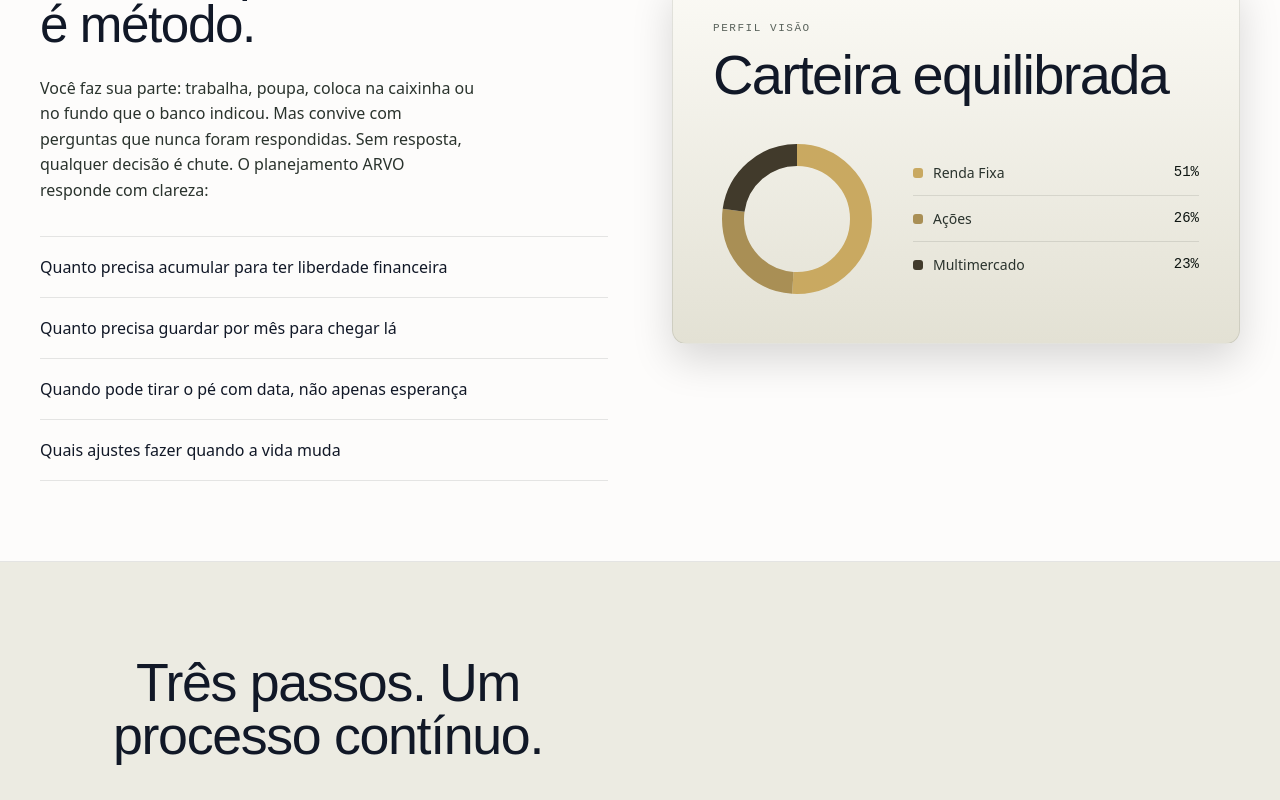
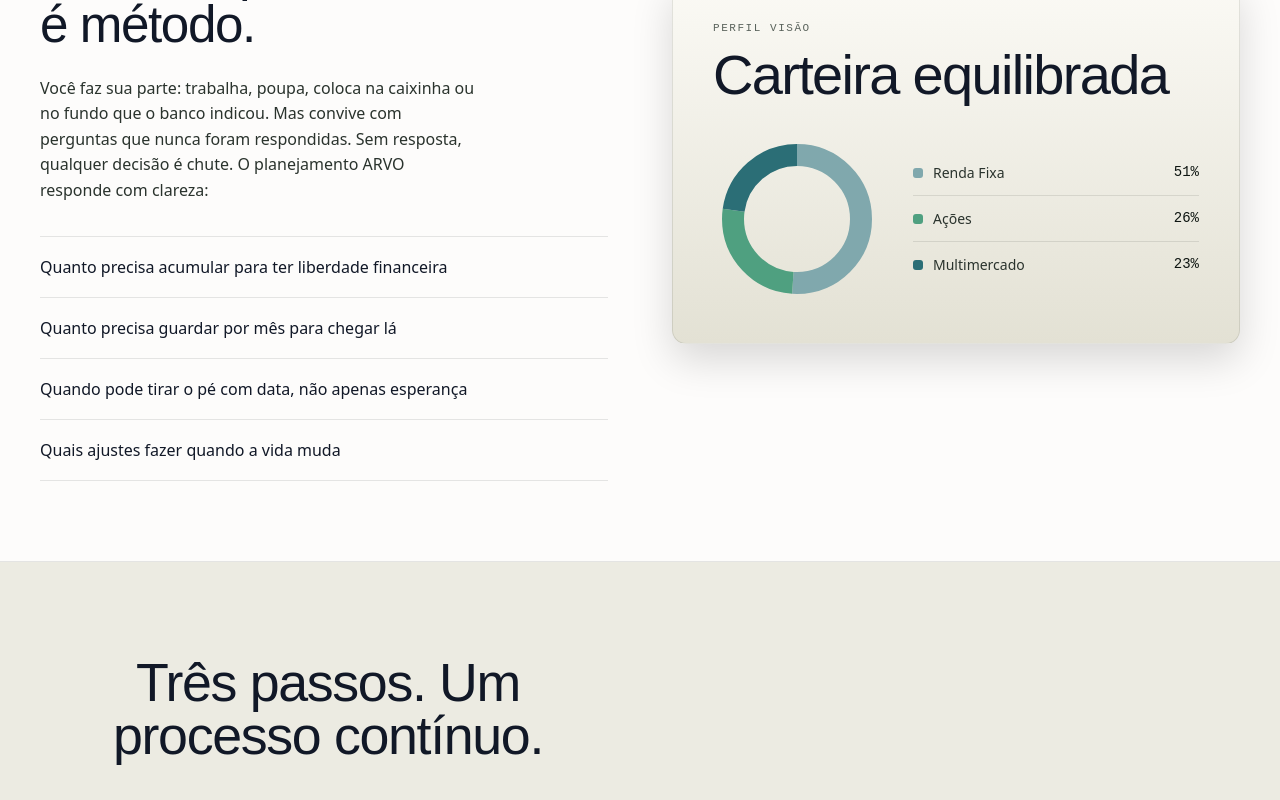
Before and after one commit to luslater/arvo, a Next.js app: page / in a window 1280 px wide. Shown: the part 1180-1980 px from the top of the page. Built offline with nearby package versions, Linux system fonts and the light colour scheme.

Commit message:
fix(ui): replace gold accent with brand teal in landing page

```diff
--- a/src/app/page.tsx
+++ b/src/app/page.tsx
@@ -20,9 +20,9 @@ export default function LandingPage() {
     --rule: rgba(236,231,219,.10);
     --rule-strong: rgba(236,231,219,.22);
     --card: #141a22;
-    --accent: #c9a961;      /* gold */
-    --accent-2: #00c46a;    /* ARVO green (secondary) */
-    --accent-deep: #a5884a;
+    --accent: #80A8AD;      /* brand-teal claro */
+    --accent-2: #4FA080;    /* ARVO green (secondary) */
+    --accent-deep: #2B6E76; /* brand-teal */
   }
   .landing-page.light {
     --bg: #f4f1ea;
@@ -568,15 +568,15 @@ export default function LandingPage() {
           <circle cx="84" cy="84" r="64" fill="none" stroke="rgba(236,231,219,.06)" stroke-width="22"/>
           <circle cx="84" cy="84" r="64" fill="none" stroke="var(--accent)" stroke-width="22"
                   stroke-dasharray="205 402" stroke-dashoffset="0" transform="rotate(-90 84 84)"/>
-          <circle cx="84" cy="84" r="64" fill="none" stroke="#a98f55" stroke-width="22"
+          <circle cx="84" cy="84" r="64" fill="none" stroke="#4FA080" stroke-width="22"
                   stroke-dasharray="105 402" stroke-dashoffset="-205" transform="rotate(-90 84 84)"/>
-          <circle cx="84" cy="84" r="64" fill="none" stroke="#413a2b" stroke-width="22"
+          <circle cx="84" cy="84" r="64" fill="none" stroke="#2B6E76" stroke-width="22"
                   stroke-dasharray="92 402" stroke-dashoffset="-310" transform="rotate(-90 84 84)"/>
         </svg>
         <div class="leg">
           <div class="row"><span class="l"><i style="background: var(--accent)"></i>Renda Fixa</span><span class="r tab">51%</span></div>
-          <div class="row"><span class="l"><i style="background: #a98f55"></i>Ações</span><span class="r tab">26%</span></div>
-          <div class="row"><span class="l"><i style="background: #413a2b"></i>Multimercado</span><span class="r tab">23%</span></div>
+          <div class="row"><span class="l"><i style="background: #4FA080"></i>Ações</span><span class="r tab">26%</span></div>
+          <div class="row"><span class="l"><i style="background: #2B6E76"></i>Multimercado</span><span class="r tab">23%</span></div>
         </div>
       </div>
     </aside>
```
